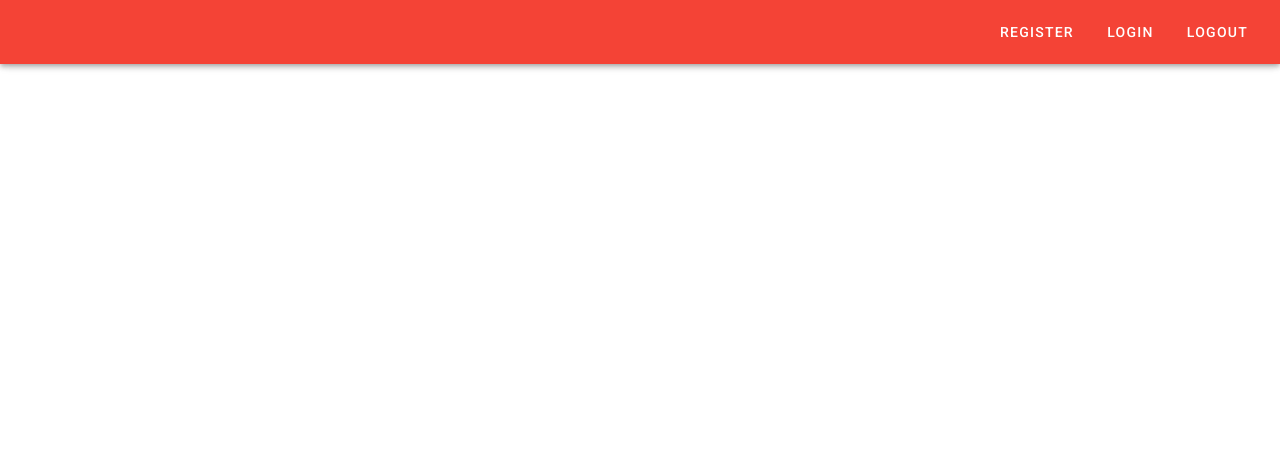
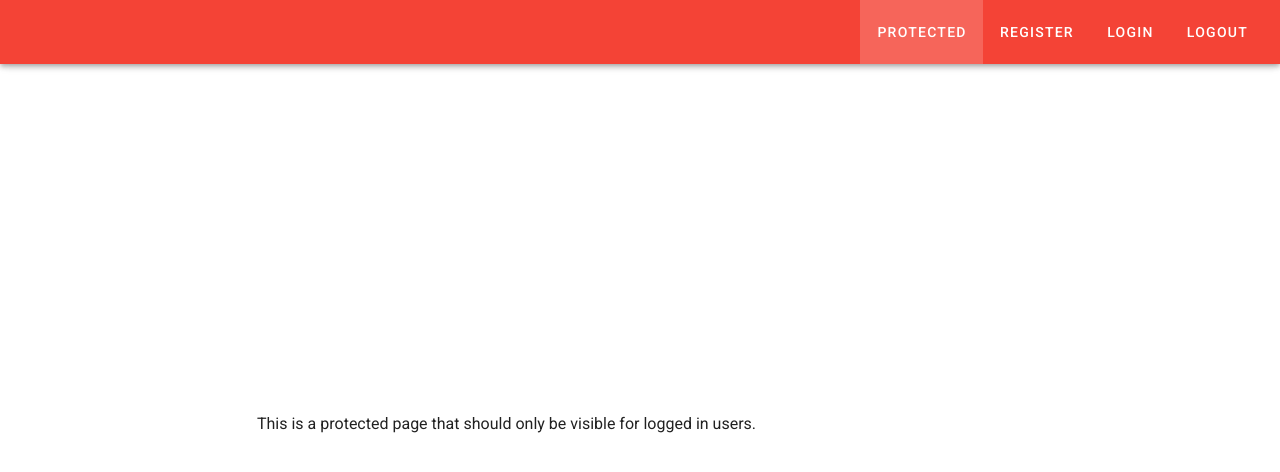
Before and after one commit to BioBoost/mobile-apps-authentication-demo, a Vue app: page /protected in a window 1280 px wide. Shown: the top 472 px of the page. Built offline with nearby package versions, Linux system fonts and the light colour scheme.

Commit message:
Add a protected frontend route

```diff
--- a/src/App.vue
+++ b/src/App.vue
@@ -12,6 +12,7 @@
 
       <v-spacer></v-spacer>
       <v-toolbar-items>
+        <v-btn color="white" to="/protected" text>Protected</v-btn>
         <v-btn color="white" to="/register" text>Register</v-btn>
         <v-btn color="white" to="/login" text>Login</v-btn>
         <v-btn color="white" @click="logout" text>Logout</v-btn>
--- a/src/router/index.js
+++ b/src/router/index.js
@@ -3,6 +3,7 @@ import VueRouter from 'vue-router'
 import Home from '../views/Home.vue'
 import Register from '@/views/Register.vue'
 import Login from '@/views/Login.vue'
+import Protected from '@/views/Protected.vue'
 
 Vue.use(VueRouter)
 
@@ -30,6 +31,11 @@ const routes = [
     name: 'Login',
     component: Login
   },
+  {
+    path: '/protected',
+    name: 'Protected',
+    component: Protected
+  },
 ]
 
 const router = new VueRouter({
--- /dev/null
+++ b/src/views/Protected.vue
@@ -0,0 +1,17 @@
+<template>
+
+  <v-row align="center" justify="center">
+    <v-col cols="12" md="8">
+
+      <p>This is a protected page that should only be visible for logged in users.</p>
+
+    </v-col>
+  </v-row>
+
+</template>
+
+<script>
+export default {
+  name: 'Protected',
+}
+</script>
```
Also changed, not shown: 1 other file (tests, documents, lock files or other folders).
